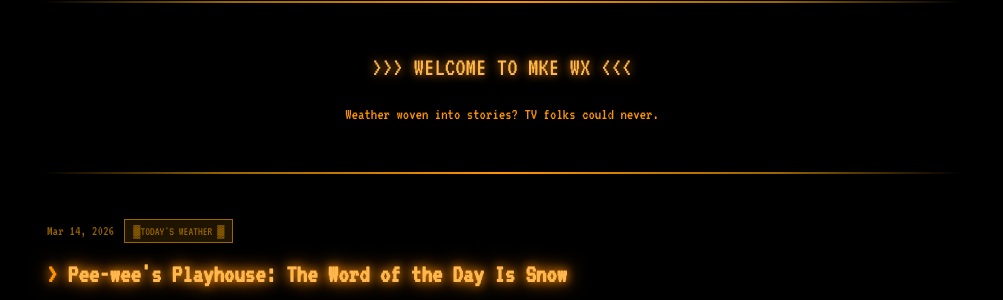
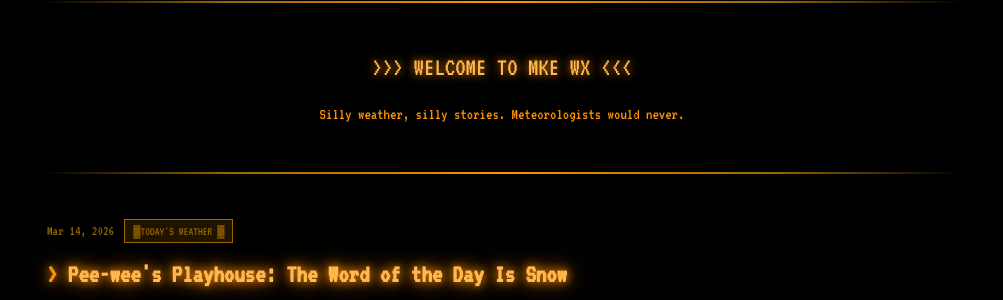
Before and after one commit to mkewx/mkewx, a Jekyll site: the page built from index.html, in a window 1280 px wide and 900 px high. Shown: the part 343-643 px from the top of the window, without its empty margins (138-1141 px from the left). Built offline with Jekyll 4.4.1, drawn with Linux system fonts in a browser that asks for light colours; the list of posts is cut into pages by our own code.

Commit message:
Update default.html

```diff
--- a/_layouts/default.html
+++ b/_layouts/default.html
@@ -170,7 +170,7 @@
     <div class="separator"></div>
     <div class="welcome-section">
       <div class="title">WELCOME TO MKE WX</div>
-      <p>Weather woven into stories? TV folks could never.</p>
+      <p>Silly weather, silly stories. Meteorologists would never.</p>
     </div>
     <div class="separator"></div>
     <div class="posts">
```
